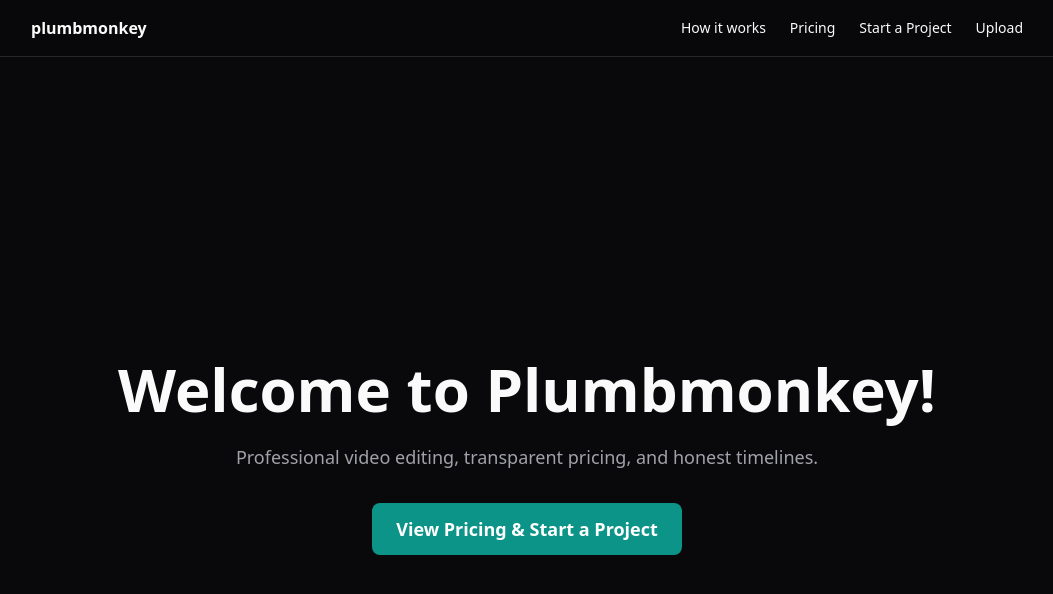
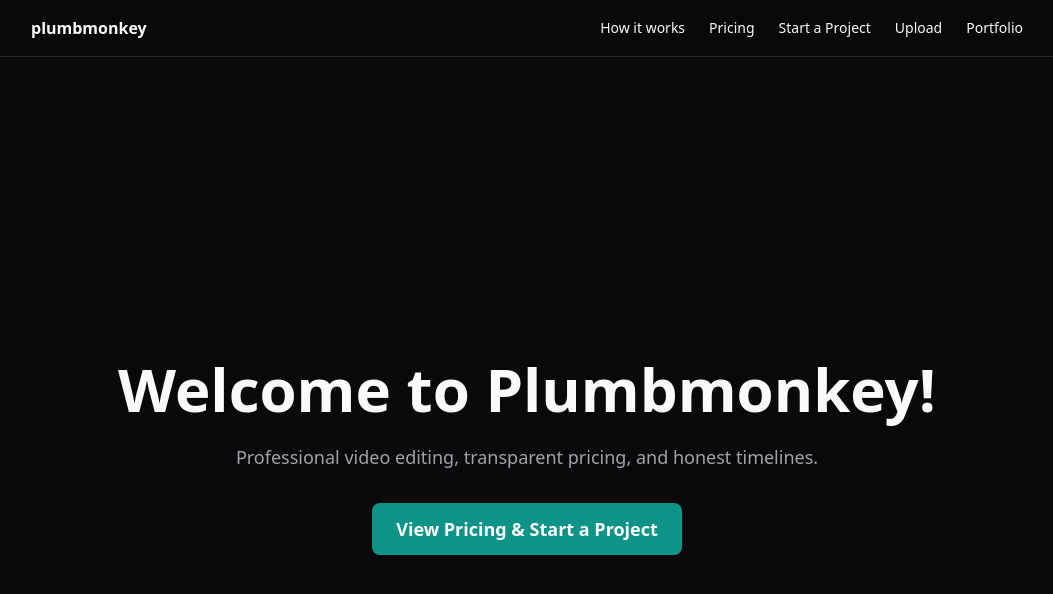
Before and after one commit to PlumbMonkey/plumbmonkey-site, a Next.js app: page / in a window 1280 px wide. Shown: the top 594 px of the page, without its empty margins (113-1166 px from the left). Built offline with nearby package versions, Linux system fonts and the light colour scheme.

Commit message:
Add portfolio link to navigation bar

```diff
--- a/app/components/NavBar.tsx
+++ b/app/components/NavBar.tsx
@@ -22,6 +22,9 @@ export default function NavBar() {
           <Link href="/upload" className="hover:text-teal-400">
             Upload
           </Link>
+          <a href="https://plumbmonkey.github.io/gregg-henwood-dev-portfolio/" target="_blank" rel="noopener noreferrer" className="hover:text-teal-400">
+            Portfolio
+          </a>
         </div>
       </nav>
     </header>
```
